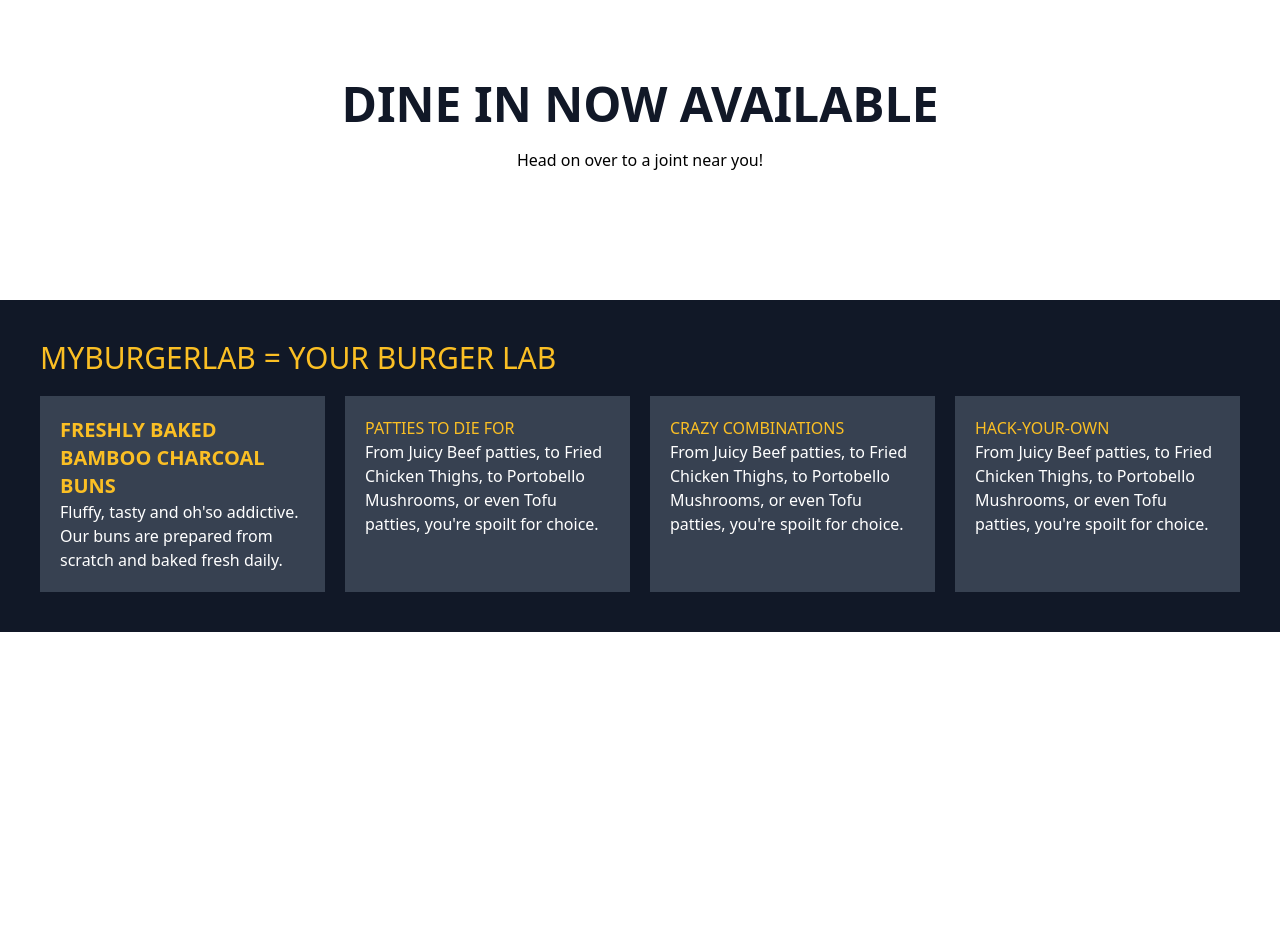
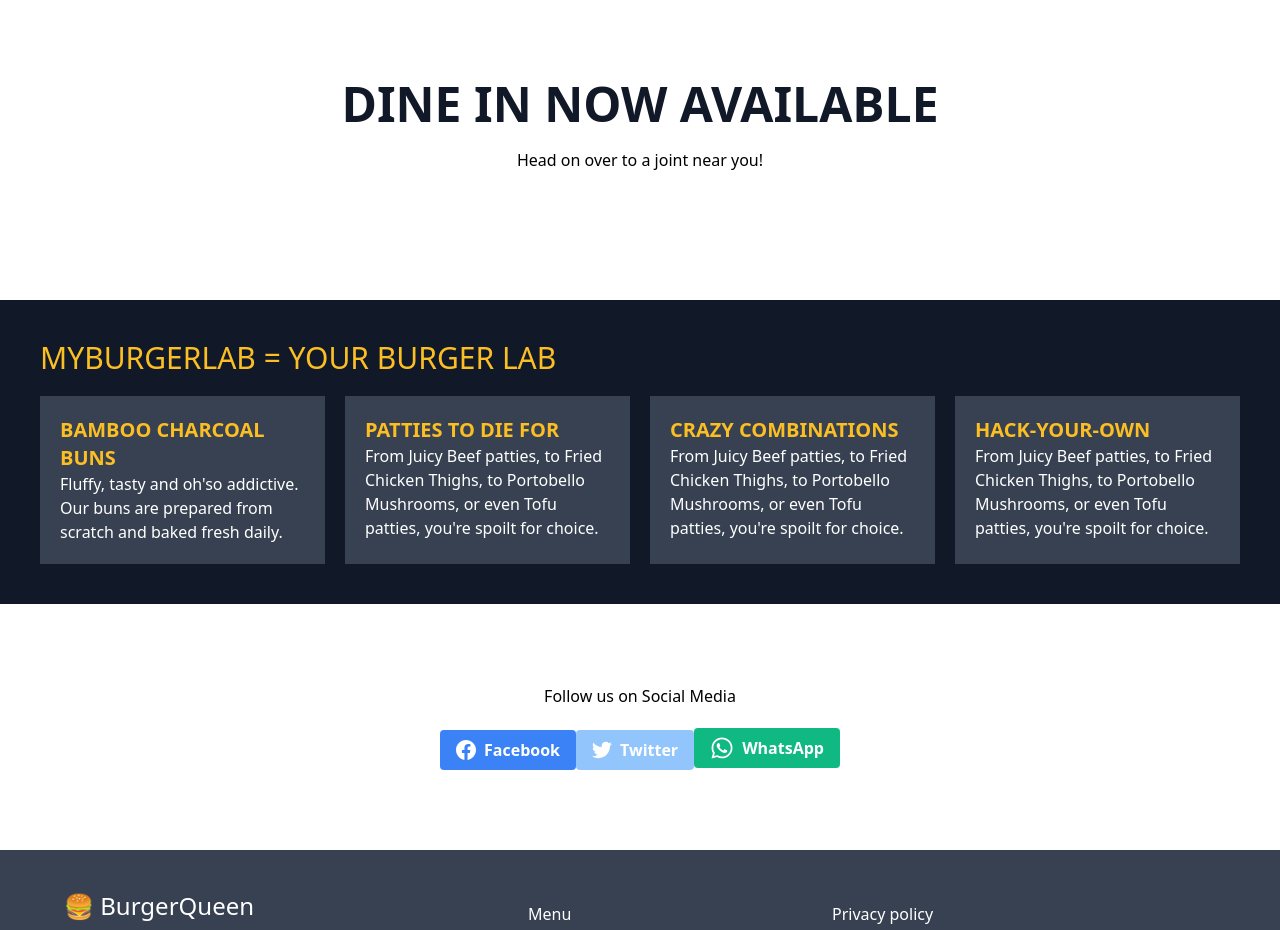
Before and after one commit to drhanlau/fs360-lesson1, a Nuxt app: page / in a window 1280 px wide. Shown: the top 930 px of the page. Before the commit the page ends 800 px from the top, so only its background shows below. Built offline with nearby package versions, Linux system fonts and the light colour scheme.

Commit message:
Lab 1 completed

```diff
--- a/pages/index.vue
+++ b/pages/index.vue
@@ -1,6 +1,7 @@
 <template>
   <div>
-    <div class="max-w-screen-lg mx-auto px-3 pt-20 pb-32">
+    <!-- header row -->
+    <div class="mx-auto px-3 pt-20 pb-32">
       <header class="text-center">
         <h1 class="text-5xl text-gray-900 font-bold whitespace-pre-line leading-hero">
           DINE IN NOW AVAILABLE
@@ -9,38 +10,129 @@
       </header>
     </div>
 
+    <!-- first row -->
     <div class="bg-gray-900 px-10 py-10 text-yellow-400">
       <p class="text-3xl mb-5">MYBURGERLAB = YOUR BURGER LAB</p>
       <div class="flex">
-        <div class="w-1/4 bg-gray-700 px-5 py-5 [height:500px]">
-          <div class="text-yellow-400 text-xl font-semibold">
-            FRESHLY BAKED BAMBOO CHARCOAL BUNS
-          </div>
+        <div class="w-1/4 bg-gray-700 px-5 py-5">
+          <div class="text-yellow-400 text-xl font-semibold">BAMBOO CHARCOAL BUNS</div>
           <p class="text-white">
             Fluffy, tasty and oh'so addictive. Our buns are prepared from scratch and
             baked fresh daily.
           </p>
         </div>
         <div class="w-1/4 bg-gray-700 ml-5 px-5 py-5">
-          <div class="text-yellow-400">PATTIES TO DIE FOR</div>
+          <div class="text-yellow-400 text-xl font-semibold">PATTIES TO DIE FOR</div>
           <p class="text-white">
             From Juicy Beef patties, to Fried Chicken Thighs, to Portobello Mushrooms, or
             even Tofu patties, you're spoilt for choice.
           </p>
         </div>
         <div class="w-1/4 bg-gray-700 ml-5 px-5 py-5">
-          <div class="text-yellow-400">CRAZY COMBINATIONS</div>
+          <div class="text-yellow-400 text-xl font-semibold">CRAZY COMBINATIONS</div>
           <p class="text-white">
             From Juicy Beef patties, to Fried Chicken Thighs, to Portobello Mushrooms, or
             even Tofu patties, you're spoilt for choice.
           </p>
         </div>
         <div class="w-1/4 bg-gray-700 ml-5 px-5 py-5">
-          <div class="text-yellow-400">HACK-YOUR-OWN</div>
+          <div class="text-yellow-400 text-xl font-semibold">HACK-YOUR-OWN</div>
           <p class="text-white">
             From Juicy Beef patties, to Fried Chicken Thighs, to Portobello Mushrooms, or
             even Tofu patties, you're spoilt for choice.
           </p>
+        </div>
+      </div>
+    </div>
+
+    <!-- second row -->
+    <div class="pt-20 pb-20 text-center">
+      <h2 class="mb-5">Follow us on Social Media</h2>
+      <button
+        class="bg-blue-500 px-4 py-2 font-semibold text-white inline-flex items-center space-x-2 rounded"
+      >
+        <svg
+          class="w-5 h-5 fill-current"
+          role="img"
+          xmlns="http://www.w3.org/2000/svg"
+          viewBox="0 0 24 24"
+        >
+          <path
+            d="M24 12.073c0-6.627-5.373-12-12-12s-12 5.373-12 12c0 5.99 4.388 10.954 10.125 11.854v-8.385H7.078v-3.47h3.047V9.43c0-3.007 1.792-4.669 4.533-4.669 1.312 0 2.686.235 2.686.235v2.953H15.83c-1.491 0-1.956.925-1.956 1.874v2.25h3.328l-.532 3.47h-2.796v8.385C19.612 23.027 24 18.062 24 12.073z"
+          />
+        </svg>
+        <span>Facebook</span>
+      </button>
+
+      <button
+        class="bg-blue-300 px-4 py-2 font-semibold text-white inline-flex items-center space-x-2 rounded"
+      >
+        <svg
+          class="w-5 h-5 fill-current"
+          role="img"
+          xmlns="http://www.w3.org/2000/svg"
+          viewBox="0 0 24 24"
+        >
+          <path
+            d="M23.953 4.57a10 10 0 01-2.825.775 4.958 4.958 0 002.163-2.723c-.951.555-2.005.959-3.127 1.184a4.92 4.92 0 00-8.384 4.482C7.69 8.095 4.067 6.13 1.64 3.162a4.822 4.822 0 00-.666 2.475c0 1.71.87 3.213 2.188 4.096a4.904 4.904 0 01-2.228-.616v.06a4.923 4.923 0 003.946 4.827 4.996 4.996 0 01-2.212.085 4.936 4.936 0 004.604 3.417 9.867 9.867 0 01-6.102 2.105c-.39 0-.779-.023-1.17-.067a13.995 13.995 0 007.557 2.209c9.053 0 13.998-7.496 13.998-13.985 0-.21 0-.42-.015-.63A9.935 9.935 0 0024 4.59z"
+          />
+        </svg>
+        <span>Twitter</span>
+      </button>
+
+      <button
+        class="bg-green-500 px-4 py-2 font-semibold text-white inline-flex items-center space-x-2 rounded"
+      >
+        <svg
+          class="w-6 h-6 text-white-400 fill-current"
+          xmlns="http://www.w3.org/2000/svg"
+          viewBox="0 0 448 512"
+        >
+          <path
+            d="M380.9 97.1C339 55.1 283.2 32 223.9 32c-122.4 0-222 99.6-222 222 0 39.1 10.2 77.3 29.6 111L0 480l117.7-30.9c32.4 17.7 68.9 27 106.1 27h.1c122.3 0 224.1-99.6 224.1-222 0-59.3-25.2-115-67.1-157zm-157 341.6c-33.2 0-65.7-8.9-94-25.7l-6.7-4-69.8 18.3L72 359.2l-4.4-7c-18.5-29.4-28.2-63.3-28.2-98.2 0-101.7 82.8-184.5 184.6-184.5 49.3 0 95.6 19.2 130.4 54.1 34.8 34.9 56.2 81.2 56.1 130.5 0 101.8-84.9 184.6-186.6 184.6zm101.2-138.2c-5.5-2.8-32.8-16.2-37.9-18-5.1-1.9-8.8-2.8-12.5 2.8-3.7 5.6-14.3 18-17.6 21.8-3.2 3.7-6.5 4.2-12 1.4-32.6-16.3-54-29.1-75.5-66-5.7-9.8 5.7-9.1 16.3-30.3 1.8-3.7.9-6.9-.5-9.7-1.4-2.8-12.5-30.1-17.1-41.2-4.5-10.8-9.1-9.3-12.5-9.5-3.2-.2-6.9-.2-10.6-.2-3.7 0-9.7 1.4-14.8 6.9-5.1 5.6-19.4 19-19.4 46.3 0 27.3 19.9 53.7 22.6 57.4 2.8 3.7 39.1 59.7 94.8 83.8 35.2 15.2 49 16.5 66.6 13.9 10.7-1.6 32.8-13.4 37.4-26.4 4.6-13 4.6-24.1 3.2-26.4-1.3-2.5-5-3.9-10.5-6.6z"
+          ></path>
+        </svg>
+        <span>WhatsApp</span>
+      </button>
+    </div>
+
+    <!-- footer row -->
+    <div class="bg-gray-700 py-10 text-white">
+      <div class="flex mx-auto max-w-6xl">
+        <!-- column 1 -->
+        <div class="w-1/3 pr-10">
+          <h3 class="text-2xl mb-2">🍔 BurgerQueen</h3>
+          <p>We are out to make the world a better place. One burger at a time.</p>
+        </div>
+
+        <!-- column 2 -->
+        <div class="w-1/3 pl-20 pt-3">
+          <ul>
+            <li>
+              <a href="#">Menu</a>
+            </li>
+            <li>
+              <a href="#">Store locations</a>
+            </li>
+            <li>
+              <a href="#">About us</a>
+            </li>
+          </ul>
+        </div>
+
+        <!-- column 3 -->
+        <div class="w-1/3 pt-3">
+          <ul>
+            <li>
+              <a href="#">Privacy policy</a>
+            </li>
+            <li>
+              <a href="#">Terms of us</a>
+            </li>
+            <li>
+              <a href="#">Contact us</a>
+            </li>
+          </ul>
         </div>
       </div>
     </div>
```
